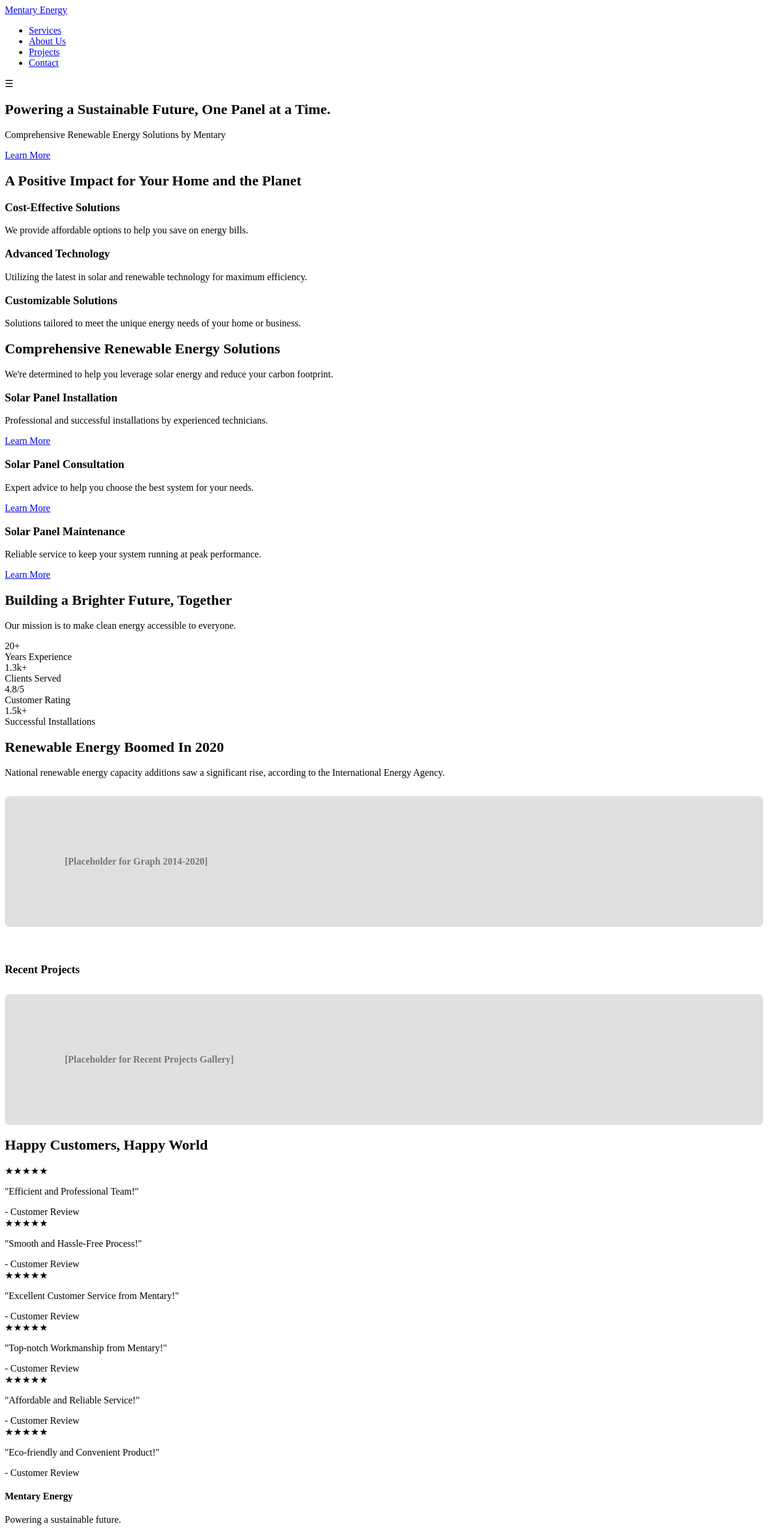
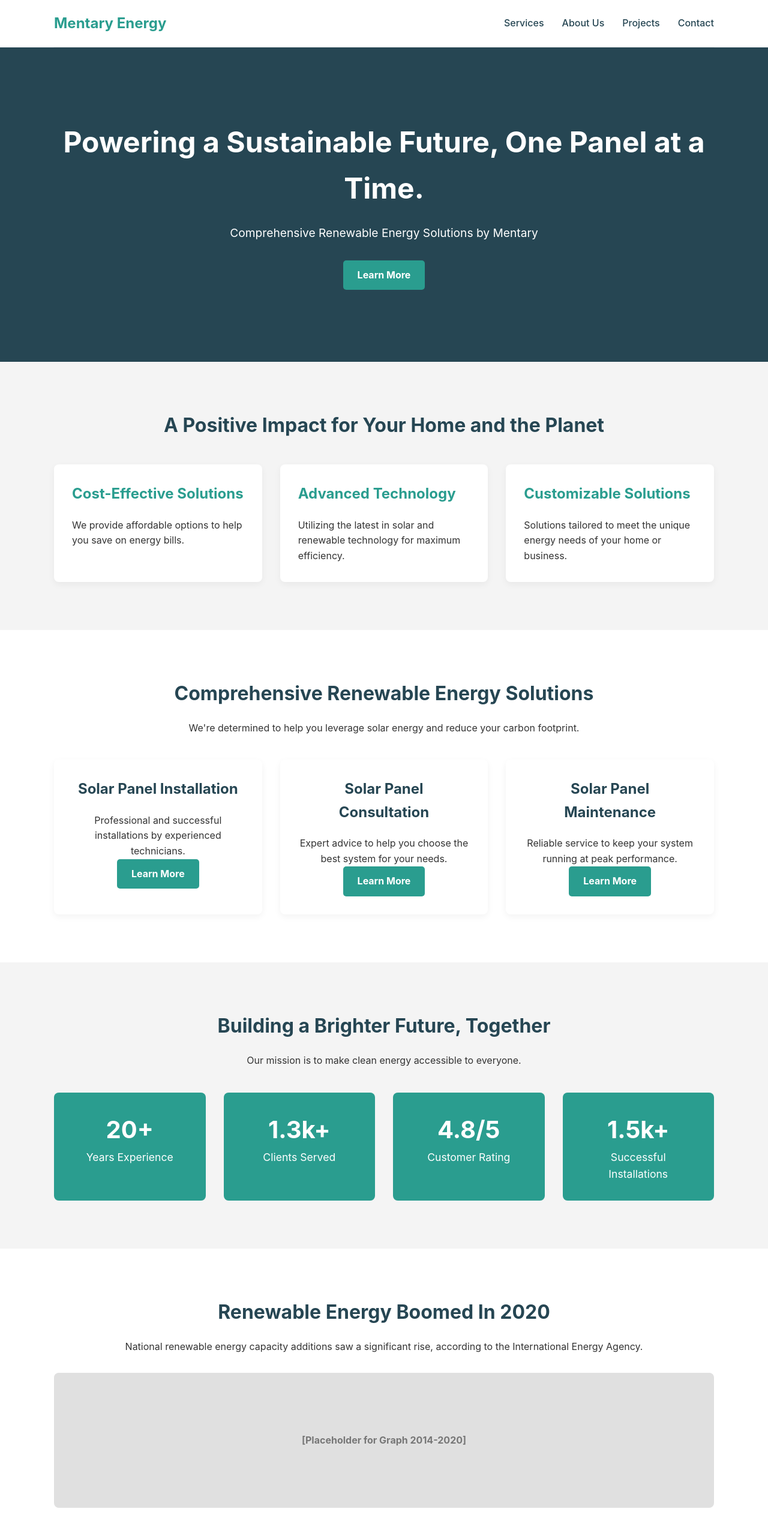
Before and after one commit to dmysahmas/sustainable-energy-service, a plain HTML site: page index.html in a window 1280 px wide. Shown: the top 2560 px of the page at 60% size. Drawn offline with Linux system fonts and the light colour scheme.

Commit message:
Update style.css

```diff
--- a/style.css
+++ b/style.css
@@ -1,23 +1,283 @@
-// Menunggu hingga seluruh konten HTML dimuat
-document.addEventListener('DOMContentLoaded', () => {
+/* == CSS RESET == */
+:root {
+    --primary-color: #2a9d8f; /* Green */
+    --secondary-color: #264653; /* Dark Blue/Green */
+    --accent-color: #e9c46a; /* Yellow */
+    --bg-color: #ffffff;
+    --text-color: #333333;
+    --light-gray: #f4f4f4;
+}
 
-    // --- Mobile Menu Toggle ---
-    const hamburgerBtn = document.getElementById('hamburger-btn');
-    const navLinks = document.getElementById('nav-links');
+* {
+    margin: 0;
+    padding: 0;
+    box-sizing: border-box;
+    font-family: -apple-system, BlinkMacSystemFont, "Segoe UI", Roboto, Helvetica, Arial, sans-serif;
+}
 
-    // Pastikan kedua elemen ada
-    if (hamburgerBtn && navLinks) {
-        hamburgerBtn.addEventListener('click', () => {
-            // Menambah/menghapus kelas 'active' pada daftar tautan
-            navLinks.classList.toggle('active');
-        });
+body {
+    line-height: 1.6;
+    color: var(--text-color);
+    background-color: var(--bg-color);
+}
+
+.container {
+    width: 90%;
+    max-width: 1100px;
+    margin: 0 auto;
+    padding: 20px 0;
+}
+
+h1, h2, h3 {
+    color: var(--secondary-color);
+    margin-bottom: 20px;
+}
+
+h1 { font-size: 2.5rem; }
+h2 { font-size: 2rem; }
+h3 { font-size: 1.5rem; }
+
+section {
+    padding: 60px 0;
+    text-align: center;
+}
+
+section:nth-child(even) {
+    background-color: var(--light-gray);
+}
+
+.btn {
+    display: inline-block;
+    background-color: var(--primary-color);
+    color: #fff;
+    padding: 12px 24px;
+    text-decoration: none;
+    border-radius: 5px;
+    font-weight: bold;
+    transition: background-color 0.3s ease;
+}
+
+.btn:hover {
+    background-color: #218278;
+}
+
+/* == HEADER & NAVIGATION == */
+.navbar {
+    display: flex;
+    justify-content: space-between;
+    align-items: center;
+    padding: 20px 0;
+    border-bottom: 1px solid var(--light-gray);
+}
+
+.logo {
+    font-size: 1.5rem;
+    font-weight: bold;
+    color: var(--primary-color);
+    text-decoration: none;
+}
+
+.nav-links {
+    list-style: none;
+    display: flex;
+}
+
+.nav-links li {
+    margin-left: 30px;
+}
+
+.nav-links a {
+    text-decoration: none;
+    color: var(--secondary-color);
+    font-weight: 500;
+}
+
+.hamburger {
+    display: none;
+    cursor: pointer;
+    font-size: 2rem;
+    color: var(--secondary-color);
+}
+
+/* == HERO SECTION == */
+.hero {
+    background-color: var(--secondary-color);
+    color: #fff;
+    text-align: center;
+    padding: 100px 0;
+}
+
+.hero h1 {
+    color: #fff;
+    font-size: 3rem;
+    margin-bottom: 20px;
+}
+
+.hero p {
+    font-size: 1.2rem;
+    margin-bottom: 30px;
+}
+
+/* == FEATURES SECTION == */
+.features-grid {
+    display: grid;
+    grid-template-columns: repeat(auto-fit, minmax(300px, 1fr));
+    gap: 30px;
+    margin-top: 40px;
+}
+
+.feature-card {
+    background: #fff;
+    padding: 30px;
+    border-radius: 8px;
+    box-shadow: 0 4px 12px rgba(0,0,0,0.05);
+    text-align: left;
+}
+
+.feature-card h3 {
+    color: var(--primary-color);
+}
+
+/* == SERVICES SECTION == */
+.services-grid {
+    display: grid;
+    grid-template-columns: repeat(auto-fit, minmax(300px, 1fr));
+    gap: 30px;
+    margin-top: 40px;
+}
+
+.service-card {
+    background: #fff;
+    padding: 30px;
+    border-radius: 8px;
+    box-shadow: 0 4px 12px rgba(0,0,0,0.05);
+}
+
+.service-card h3 {
+    margin-bottom: 20px;
+}
+
+/* == STATS SECTION == */
+.stats-grid {
+    display: grid;
+    grid-template-columns: repeat(auto-fit, minmax(200px, 1fr));
+    gap: 30px;
+    margin-top: 40px;
+}
+
+.stat-item {
+    background: var(--primary-color);
+    color: #fff;
+    padding: 30px;
+    border-radius: 8px;
+}
+
+.stat-item .number {
+    font-size: 2.5rem;
+    font-weight: bold;
+}
+.stat-item .label {
+    font-size: 1.1rem;
+}
+
+/* == TESTIMONIALS SECTION == */
+.testimonials-grid {
+    display: grid;
+    grid-template-columns: repeat(auto-fit, minmax(300px, 1fr));
+    gap: 30px;
+    margin-top: 40px;
+    text-align: left;
+}
+
+.testimonial-card {
+    background: #fff;
+    padding: 25px;
+    border-radius: 8px;
+    border: 1px solid var(--light-gray);
+}
+
+.testimonial-card .stars {
+    color: var(--accent-color);
+    font-size: 1.2rem;
+    margin-bottom: 10px;
+}
+
+.testimonial-card p {
+    font-style: italic;
+    margin-bottom: 10px;
+}
+
+.testimonial-card .author {
+    font-weight: bold;
+    color: var(--primary-color);
+}
+
+/* == FOOTER == */
+.footer {
+    background-color: var(--secondary-color);
+    color: #fff;
+    padding-top: 60px;
+}
+
+.footer-grid {
+    display: grid;
+    grid-template-columns: repeat(auto-fit, minmax(200px, 1fr));
+    gap: 30px;
+    margin-bottom: 40px;
+}
+
+.footer-col h4 {
+    font-size: 1.2rem;
+    color: #fff;
+    margin-bottom: 20px;
+}
+
+.footer-col ul {
+    list-style: none;
+}
+
+.footer-col li {
+    margin-bottom: 10px;
+}
+
+.footer-col a {
+    color: var(--light-gray);
+    text-decoration: none;
+}
+
+.footer-bottom {
+    text-align: center;
+    padding: 20px 0;
+    border-top: 1px solid #3a5a6a;
+    font-size: 0.9rem;
+}
+
+/* == RESPONSIVE (MOBILE) == */
+@media (max-width: 768px) {
+    .nav-links {
+        display: none;
+        flex-direction: column;
+        width: 100%;
+        position: absolute;
+        top: 80px;
+        left: 0;
+        background-color: var(--bg-color);
+        border-bottom: 1px solid var(--light-gray);
+        text-align: center;
     }
 
-    // --- Placeholder untuk JS lainnya ---
-    // Anda bisa menambahkan fungsionalitas di sini, seperti:
-    // 1. Validasi formulir untuk newsletter
-    // 2. Efek 'scroll-to-top'
-    // 3. Slider/carousel untuk testimonial
-    console.log("Situs Mentary berhasil dimuat.");
+    .nav-links.active {
+        display: flex;
+    }
 
-});
+    .nav-links li {
+        margin: 15px 0;
+    }
+
+    .hamburger {
+        display: block;
+    }
+
+    h1 { font-size: 2rem; }
+    .hero h1 { font-size: 2.5rem; }
+}
```
